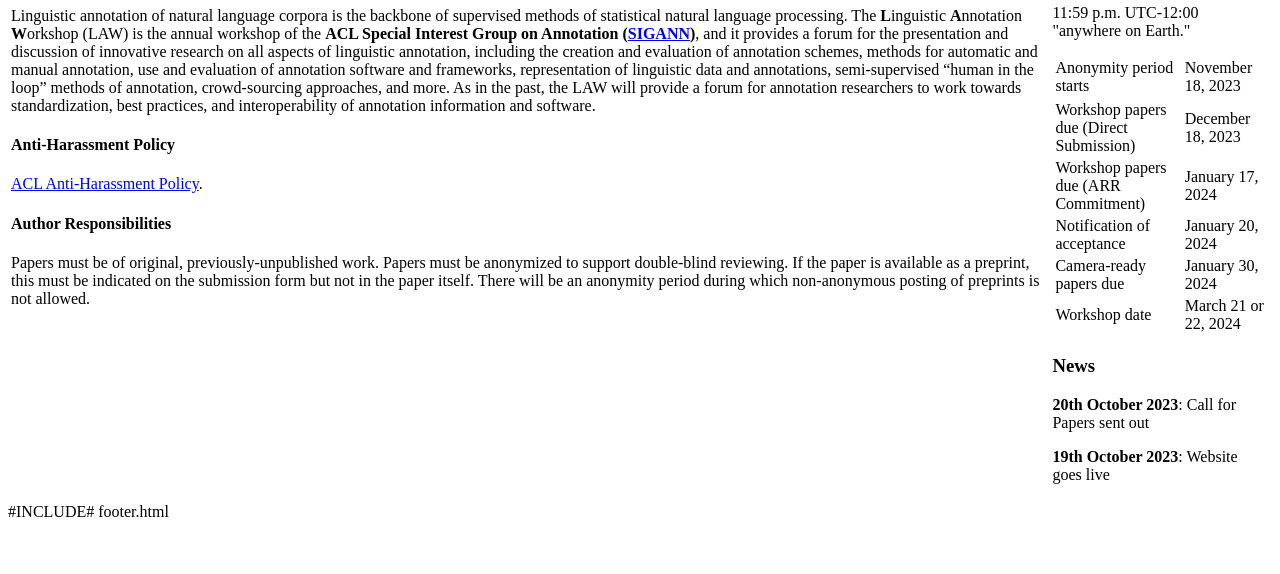
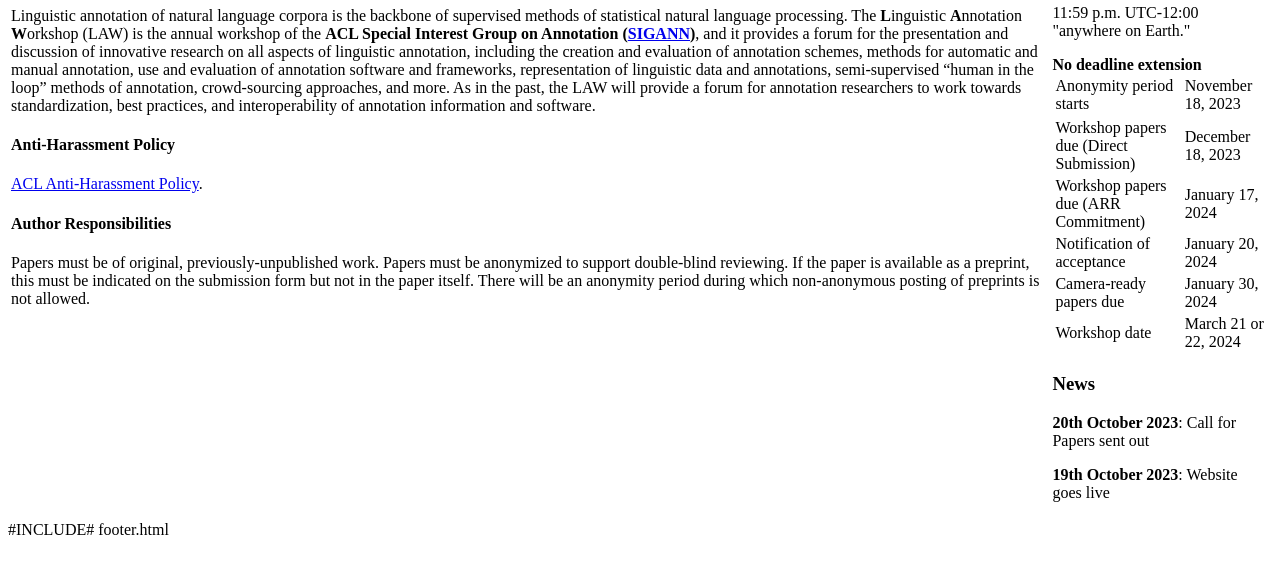
Before and after one commit to SIGANN/LAW-XVIII-2024, a plain HTML site: page pages/index.html in a window 1280 px wide. Shown: the part 102-676 px from the top of the page. Drawn offline with Linux system fonts and the light colour scheme.

Commit message:
Add info on impossibility of deadline extension

```diff
--- a/pages/index.html
+++ b/pages/index.html
@@ -53,6 +53,7 @@
 
           <h3>Important&nbsp;Dates</h3>
           <p>All submission deadlines are 11:59 p.m. UTC-12:00 "anywhere on Earth."</p>
+          <strong>No deadline extension</strong>
           <table>
             <tr>
               <td>Anonymity period starts</td>
```
Also changed, not shown: pages/cfp.html (+1 -0 lines).
